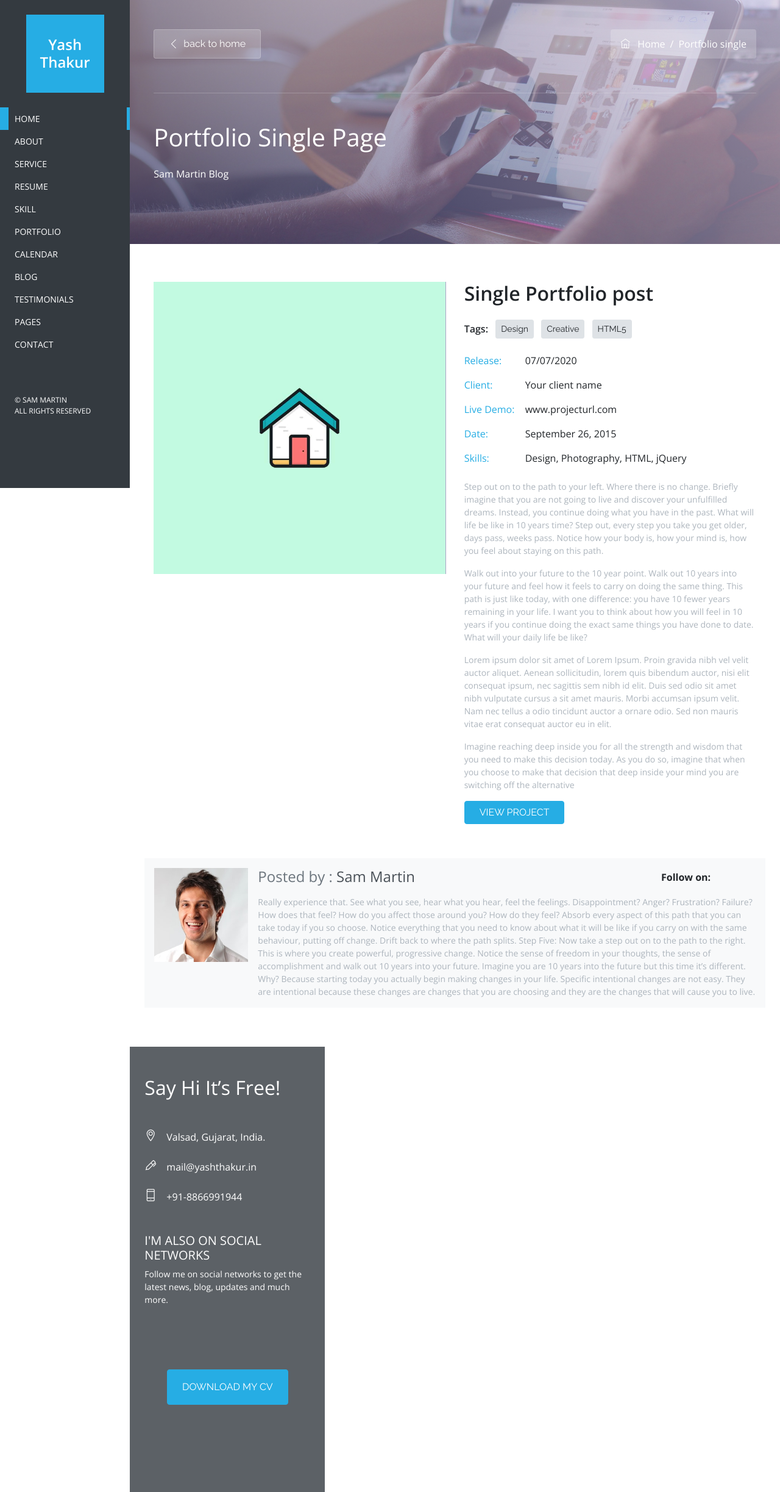
After one commit to yash-thakur/HTML-portfolio, a PHP site: page /beta/pages/portfolio-single/portfolio-single.php in a window 1280 px wide. The commit adds this page. Shown: the whole page at 61% size. Run offline with PHP 8.4, Linux system fonts and the light colour scheme; style sheets or scripts are compiled from the project's sources; some libraries are stand-ins or nearby versions; some web fonts are replaced.

Commit message:
designing portfolio-single page

```diff
--- a/beta/inc/header/css/header.css
+++ b/beta/inc/header/css/header.css
@@ -96,8 +96,9 @@
       right: 0;
       color: #fff;
       top: 50%;
-      margin-top: -1rem;
+      margin-top: -1.15rem;
       margin-right: 1rem;
+      line-height: .7;
       transition: 0.3s all linear; }
       .site-header .toggle-btn:focus {
         outline: 0; }
--- a/beta/inc/header/css/header.scss
+++ b/beta/inc/header/css/header.scss
@@ -108,8 +108,9 @@ $left-sidebar-width: 14.375rem;
             right: 0;
             color: $white;
             top: 50%;
-            margin-top: -1rem;
+            margin-top: -1.15rem;
             margin-right: 1rem;
+            line-height: .7;
             @include transition(.3s all linear);
             &:focus {
                 outline: 0;
--- a/beta/index.php
+++ b/beta/index.php
@@ -18,6 +18,7 @@
           <li><a href="pages/404/404.php" target="_blank">404 Page</a></li>
           <li><a href="pages/blog/blog.php" target="_blank">blog Page</a></li>
           <li><a href="pages/blog/blog-single.php" target="_blank">blog single Page</a></li>
+          <li><a href="pages/portfolio-single/portfolio-single.php" target="_blank">portfolio single Page</a></li>
         </ul>
       </div>
     </div>
--- /dev/null
+++ b/beta/pages/portfolio-single/css/portfolio-single.css
@@ -0,0 +1,89 @@
+::-webkit-scrollbar {
+  width: 6px;
+  background-color: #fff; }
+
+::-webkit-scrollbar-thumb {
+  background-color: #26ade4; }
+
+::-webkit-scrollbar-track {
+  background-color: #fff; }
+
+body {
+  scrollbar-face-color: #26ade4;
+  scrollbar-track-color: #fff; }
+
+.slider-img,
+.bg-img {
+  height: 100%;
+  overflow: hidden;
+  background-size: cover;
+  background-repeat: no-repeat;
+  background-position: center;
+  width: 100%;
+  position: relative;
+  display: inline-block; }
+
+.bg-img {
+  line-height: 0;
+  height: 400px; }
+  .bg-img.gradient:before {
+    background: rgba(0, 0, 0, 0.8);
+    background: -webkit-gradient(linear, left top, left bottom, color-stop(0%, #131b51), color-stop(100%, #e8d4e6));
+    background: -webkit-linear-gradient(-315deg, #131b51 0%, #e8d4e6 100%);
+    background: -webkit-linear-gradient(45deg, #131b51 0%, #e8d4e6 100%);
+    background: linear-gradient(45deg, #131b51 0%, #e8d4e6 100%);
+    opacity: .6;
+    content: "";
+    height: 100%;
+    left: 0;
+    position: absolute;
+    top: 0;
+    width: 100%;
+    z-index: 0; }
+  .bg-img .blog-content {
+    line-height: 1.5;
+    position: relative; }
+    .bg-img .blog-content .custom-breadcrumb,
+    .bg-img .blog-content .btn-home {
+      background-color: rgba(255, 255, 255, 0.2);
+      border-color: rgba(255, 255, 255, 0.2); }
+    .bg-img .blog-content .custom-breadcrumb li:before {
+      color: #fff; }
+    .bg-img .blog-content .top-bar {
+      border-bottom: 1px solid rgba(255, 255, 255, 0.2); }
+
+.portfolio-desc .slider-img {
+  padding-bottom: 100%;
+  height: auto; }
+.portfolio-desc .btn-tag {
+  background-color: #dee2e6;
+  border-color: #dee2e6;
+  color: #212529;
+  transition: 0.3s all linear; }
+  .portfolio-desc .btn-tag:hover, .portfolio-desc .btn-tag:focus, .portfolio-desc .btn-tag:active {
+    background-color: #26ade4;
+    border-color: #26ade4;
+    color: #fff; }
+.portfolio-desc .min-w {
+  min-width: 6.25rem; }
+.portfolio-desc p,
+.portfolio-desc .post-desc {
+  font-size: .875rem; }
+.portfolio-desc .post-photo {
+  width: 10.625rem; }
+.portfolio-desc .social-icon {
+  color: #495057;
+  transition: 0.3s all linear; }
+  .portfolio-desc .social-icon:hover, .portfolio-desc .social-icon:focus, .portfolio-desc .social-icon:active {
+    color: #26ade4;
+    text-decoration: none; }
+.portfolio-desc .post-title {
+  color: #495057; }
+  .portfolio-desc .post-title span {
+    color: #6c757d; }
+
+@media (max-width: 991.98px) {
+  .bg-img {
+    margin-top: 3rem; } }
+
+/*# sourceMappingURL=portfolio-single.css.map */
--- /dev/null
+++ b/beta/pages/portfolio-single/css/portfolio-single.scss
@@ -0,0 +1,97 @@
+@import "../../../css/scss/functions";
+@import "../../../css/scss/variables";
+@import "../../../css/scss/mixins";
+$breadcrumb-divider-color: $white;
+.slider-img,
+.bg-img {
+    @include img-inbg;
+}
+
+.bg-img {
+    line-height: 0;
+    height: 400px;
+    &.gradient {
+        &:before {
+            background: rgba(0, 0, 0, 0.8);
+            background: -webkit-gradient(linear, left top, left bottom, color-stop(0%, #131b51), color-stop(100%, #e8d4e6));
+            background: -webkit-linear-gradient(-315deg, #131b51 0%, #e8d4e6 100%);
+            background: -webkit-linear-gradient(45deg, #131b51 0%, #e8d4e6 100%);
+            background: linear-gradient(45deg, #131b51 0%, #e8d4e6 100%);
+            opacity: .6;
+            content: "";
+            height: 100%;
+            left: 0;
+            position: absolute;
+            top: 0;
+            width: 100%;
+            z-index: 0;
+        }
+    }
+    .blog-content {
+        line-height: 1.5;
+        position: relative;
+        .custom-breadcrumb,
+        .btn-home {
+            background-color: rgba($white, .2);
+            border-color: rgba($white, .2);
+        }
+        .custom-breadcrumb {
+            li {
+                &:before {
+                    color: $breadcrumb-divider-color;
+                }
+            }
+        }
+        .top-bar {
+            border-bottom: 1px solid rgba($white, .2);
+        }
+    }
+}
+
+.portfolio-desc {
+    .slider-img {
+        padding-bottom: 100%;
+        height: auto;
+    }
+    .btn-tag {
+        background-color: $gray-300;
+        border-color: $gray-300;
+        color: $gray-900;
+        @include transition(.3s all linear);
+        @include hover-focus-active {
+            background-color: theme-color("primary");
+            border-color: theme-color("primary");
+            color: $white;
+        }
+    }
+    .min-w {
+        min-width: 6.25rem;
+    }
+    p,
+    .post-desc {
+        font-size: .875rem;
+    }
+    .post-photo {
+        width: 10.625rem;
+    }
+    .social-icon {
+        color: $gray-700;
+        @include transition(.3s all linear);
+        @include hover-focus-active {
+            color: theme-color("primary");
+            text-decoration: none;
+        }
+    }
+    .post-title {
+        color: $gray-700;
+        span {
+            color: $gray-600;
+        }
+    }
+}
+
+@include media-breakpoint-down(md) {
+    .bg-img {
+        margin-top: 3rem;
+    }
+}
--- /dev/null
+++ b/beta/pages/portfolio-single/portfolio-single.php
@@ -0,0 +1,131 @@
+<?php include_once '../../inc/head.php';?>
+<link rel="stylesheet" type="text/css" href="../../libs/swiper.min.css">
+<link rel="stylesheet" type="text/css" href="css/portfolio-single.css">
+<link rel="stylesheet" type="text/css" href="../components/contact/css/contact.css">
+</head>
+<body>
+<div class="row flex-xl-nowrap mx-0">
+	<?php include_once '../../inc/header/header.php';?>
+	<main class="col-12 col-lg-9 col-xl-10 p-0">
+		<!-- blog-banner-section -->
+		<div class="bg-img gradient" style="background-image: url('../../../images/bg/01.jpg')">
+			<div class="blog-content container">
+				<div class="top-bar d-flex justify-content-sm-between flex-sm-nowrap flex-wrap mx-4 py-5">
+					<a class="btn-home btn btn-secondary px-4 text-white d-flex align-items-center mb-2 mr-3">
+						<span class="ti-angle-left pr-2"></span>
+						back to home
+					</a>
+					<ul class="custom-breadcrumb breadcrumb mb-0 align-items-center mb-2">
+						<li class="breadcrumb-item">
+							<a href="#" class="text-white">
+								<span class="ti-home pr-2"></span>
+								Home
+							</a>
+						</li>
+						<li class="breadcrumb-item active text-white">Portfolio single</li>
+					</ul>
+				</div>
+				<div class="mx-4 py-5 text-white">
+					<h1 class="mb-4 font-weight-normal">Portfolio Single Page</h1>
+					<span>Sam Martin Blog</span>
+				</div>
+			</div>
+		</div>
+		<div class="portfolio-desc py-5 mx-4">
+			<div class="row mx-0">
+				<div class="col-md-6 py-2">
+					<div class="swiper-container">
+						<div class="swiper-wrapper">
+							<div class="slider-img swiper-slide" style="background-image: url('../../../images/portfolio/05.jpg');"></div>
+							<div class="slider-img swiper-slide" style="background-image: url('../../../images/portfolio/06.jpg');"></div>
+							<div class="slider-img swiper-slide" style="background-image: url('../../../images/portfolio/07.jpg');"></div>
+						</div>
+					</div>
+				</div>
+				<div class="col-md-6 py-2">
+					<h2>Single Portfolio post</h2>
+					<div class="py-3">
+						<h6 class="d-inline-block align-middle mr-2 mb-0">Tags:</h6>
+						<div class="d-inline-block align-middle">
+							<a href="#" class="btn-tag btn btn-sm btn-primary mr-2">Design</a>
+							<a href="#" class="btn-tag btn btn-sm btn-primary mr-2">Creative</a>
+							<a href="#" class="btn-tag btn btn-sm btn-primary mr-2">HTML5</a>
+						</div>
+					</div>
+					<ul class="list-unstyled">
+						<li class="d-table py-2">
+							<span class="min-w d-table-cell align-top text-primary">Release:</span>
+							<span class="d-table-cell align-top">07/07/2020</span>
+						</li>
+						<li class="d-table py-2">
+							<span class="min-w d-table-cell align-top text-primary">Client:</span>
+							<span class="d-table-cell align-top">Your client name</span>
+						</li>
+						<li class="d-table py-2">
+							<span class="min-w d-table-cell align-top text-primary">Live Demo:</span>
+							<span class="d-table-cell align-top">www.projecturl.com</span>
+						</li>
+						<li class="d-table py-2">
+							<span class="min-w d-table-cell align-top text-primary">Date:</span>
+							<span class="d-table-cell align-top">September 26, 2015</span>
+						</li>
+						<li class="d-table py-2">
+							<span class="min-w d-table-cell align-top text-primary">Skills:</span>
+							<span class="d-table-cell align-top">Design, Photography, HTML, jQuery</span>
+						</li>
+					</ul>
+					<p class="text-gray-light">Step out on to the path to your left. Where there is no change. Briefly imagine that you are not going to live and discover your unfulfilled dreams. Instead, you continue doing what you have in the past. What will life be like in 10 years time? Step out, every step you take you get older, days pass, weeks pass. Notice how your body is, how your mind is, how you feel about staying on this path.</p>
+					<p class="text-gray-light">
+						Walk out into your future to the 10 year point. Walk out 10 years into your future and feel how it feels to carry on doing the same thing. This path is just like today, with one difference: you have 10 fewer years remaining in your life. I want you to think about how you will feel in 10 years if you continue doing the exact same things you have done to date. What will your daily life be like?
+					</p>
+					<p class="text-gray-light">
+						Lorem ipsum dolor sit amet of Lorem Ipsum. Proin gravida nibh vel velit auctor aliquet. Aenean sollicitudin, lorem quis bibendum auctor, nisi elit consequat ipsum, nec sagittis sem nibh id elit. Duis sed odio sit amet nibh vulputate cursus a sit amet mauris. Morbi accumsan ipsum velit. Nam nec tellus a odio tincidunt auctor a ornare odio. Sed non mauris vitae erat consequat auctor eu in elit.
+					</p>
+					<p class="text-gray-light">
+						Imagine reaching deep inside you for all the strength and wisdom that you need to make this decision today. As you do so, imagine that when you choose to make that decision that deep inside your mind you are switching off the alternative
+					</p>
+					<a href="#" class="btn btn-primary px-4 text-uppercase">View Project</a>
+				</div>
+			</div>
+			<div class="bg-light p-3 mt-5 mb-3">
+				<div class="d-sm-table">
+					<div class="d-sm-table-cell align-top mb-3">
+						<div class="post-photo pr-3 mx-auto">
+							<img src="../../../images/my-photo.jpg" alt=""  class="mw-100" />
+						</div>
+					</div>
+					<div class="d-sm-table-cell align-top w-100">
+						<div class="d-flex justify-content-between align-items-center mb-3">
+							<h4 class="post-title d-inline-block font-weight-normal mb-0">
+							<span>Posted by :</span>
+							Sam Martin
+							</h4>
+							<div class="float-right">
+								<strong>Follow on:</strong>
+								<a href="#" class="social-icon p-1"><i class="fa fa-facebook"></i></a>
+								<a href="#" class="social-icon p-1"><i class="fa fa-twitter"></i></a>
+								<a href="#" class="social-icon p-1"><i class="fa fa-pinterest-p"></i></a>
+							</div>
+						</div>
+						<div class="post-desc text-gray-light">
+							Really experience that. See what you see, hear what you hear, feel the feelings. Disappointment? Anger? Frustration? Failure? How does that feel? How do you affect those around you? How do they feel? Absorb every aspect of this path that you can take today if you so choose. Notice everything that you need to know about what it will be like if you carry on with the same behaviour, putting off change. Drift back to where the path splits. Step Five: Now take a step out on to the path to the right. This is where you create powerful, progressive change. Notice the sense of freedom in your thoughts, the sense of accomplishment and walk out 10 years into your future. Imagine you are 10 years into the future but this time it’s different. Why? Because starting today you actually begin making changes in your life. Specific intentional changes are not easy. They are intentional because these changes are changes that you are choosing and they are the changes that will cause you to live.
+						</div>
+					</div>
+				</div>
+			</div>
+		</div>
+		<!-- contact -->
+		<?php include'../components/contact/contact.php';?>
+	</main>
+	<?php include_once '../../inc/footer/footer.php';?>
+	<script src="../../js/swiper.min.js"></script>
+	<script>
+	var swiper = new Swiper('.swiper-container', {
+		autoplay: true,
+			speed:600,
+			loop: true,
+	});
+	</script>
+</div>
+</body>
+</html>
```
Also changed, not shown: beta/pages/blog/blog-single.php (+5 -5 lines), beta/pages/blog/css/blog.css (+13 -12 lines), beta/pages/blog/css/blog.scss (+4 -3 lines), 3 other files.
